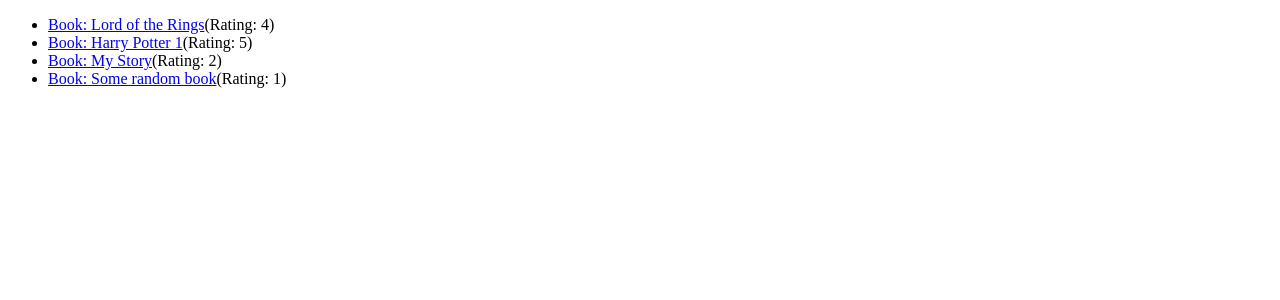
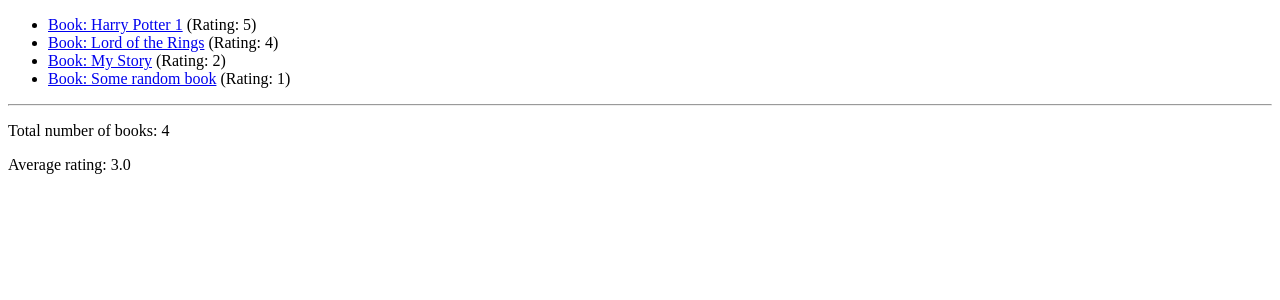
Before and after one commit to Haitham-Khalil/Book_Store, a Django app: page / in a window 1280 px wide. Shown: the top 300 px of the page. Run offline with Django 5.2, Linux system fonts and the light colour scheme; data comes from the database, SQL or seed files in the repository.

Commit message:
refactor: enhance Book model and index view for better performance and readability

```diff
--- a/book_outlet/models.py
+++ b/book_outlet/models.py
@@ -12,7 +12,7 @@ class Book(models.Model):
     )
     author = models.CharField(null=True, max_length=100)
     is_bestselling = models.BooleanField(default=False)
-    slug = models.SlugField(default="", null=False)
+    slug = models.SlugField(default="", null=False,db_index=True)
 
     def save(self, *args, **kwargs):
         self.slug=slugify(self.title)
--- a/book_outlet/templates/book_outlet/index.html
+++ b/book_outlet/templates/book_outlet/index.html
@@ -8,8 +8,11 @@
   <ul>
     {% for book in books %}
       <li>
-        <a href="{{ book.get_absolute_url }}">Book: {{ book.title }}</a>(Rating: {{ book.rating }})
+        <a href="{{ book.get_absolute_url }}">Book: {{ book.title }}</a> (Rating: {{ book.rating }})
       </li>
     {% endfor %}
   </ul>
+  <hr>
+  <p>Total number of books: {{ total_number_of_books }}</p>
+  <p>Average rating: {{ average_rating.rating__avg }}</p>
 {% endblock %}
--- a/book_outlet/views.py
+++ b/book_outlet/views.py
@@ -1,3 +1,4 @@
+from django.db.models.aggregates import Avg
 from django.http import Http404
 from django.shortcuts import get_object_or_404, render
 from .models import Book
@@ -6,8 +7,19 @@ from .models import Book
 
 
 def index(request):
-    books = Book.objects.all()
-    return render(request, "book_outlet/index.html", {"books": books})
+    books = Book.objects.all().order_by("-rating")
+    num_books = books.count()
+    avg_rating = books.aggregate(Avg("rating"))
+
+    return render(
+        request,
+        "book_outlet/index.html",
+        {
+            "books": books,
+            "total_number_of_books": num_books,
+            "average_rating": avg_rating
+        }
+    )
 
 
 def book_detail(request, slug):
@@ -15,7 +27,7 @@ def book_detail(request, slug):
     #     book = Book.objects.get(id=id)
     # except:
     #     raise Http404()
-    book=get_object_or_404(Book, slug=slug)
+    book = get_object_or_404(Book, slug=slug)
 
     return render(
         request,
```
